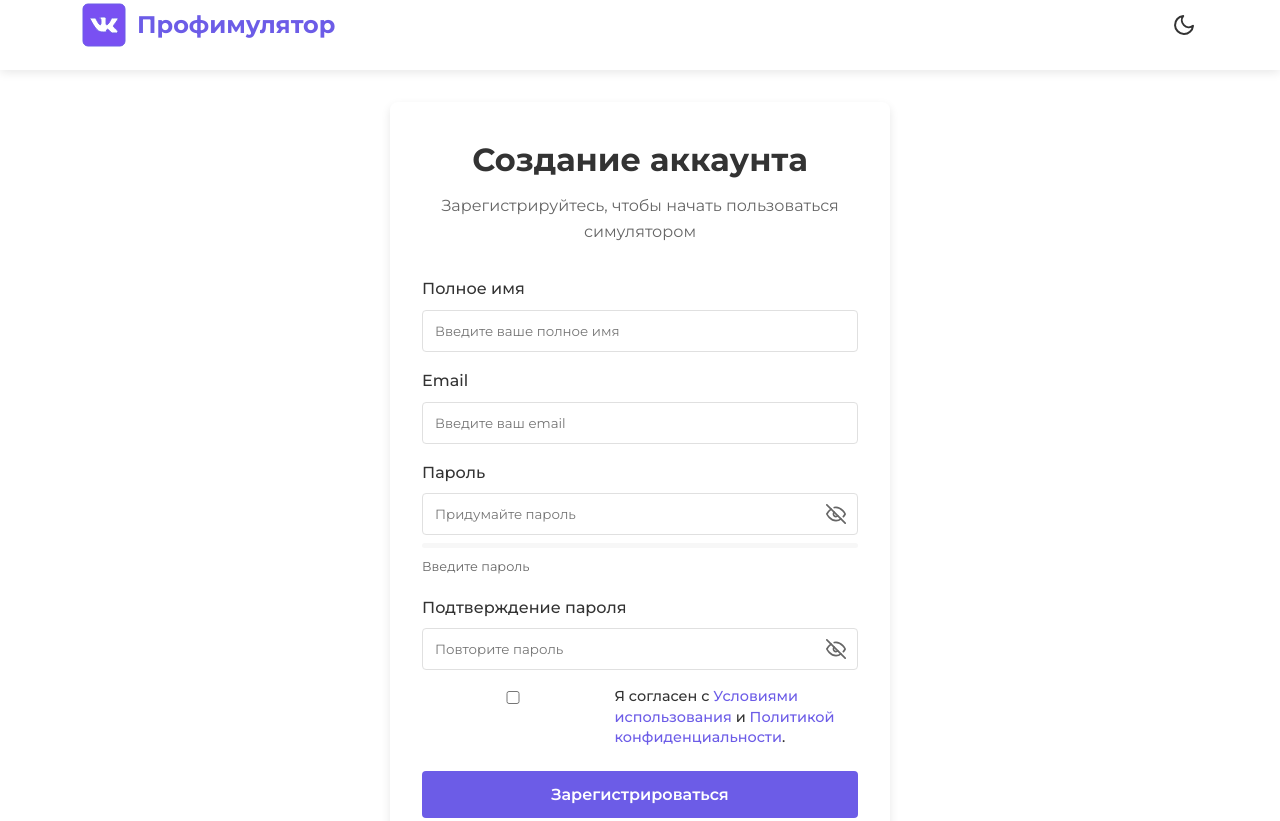
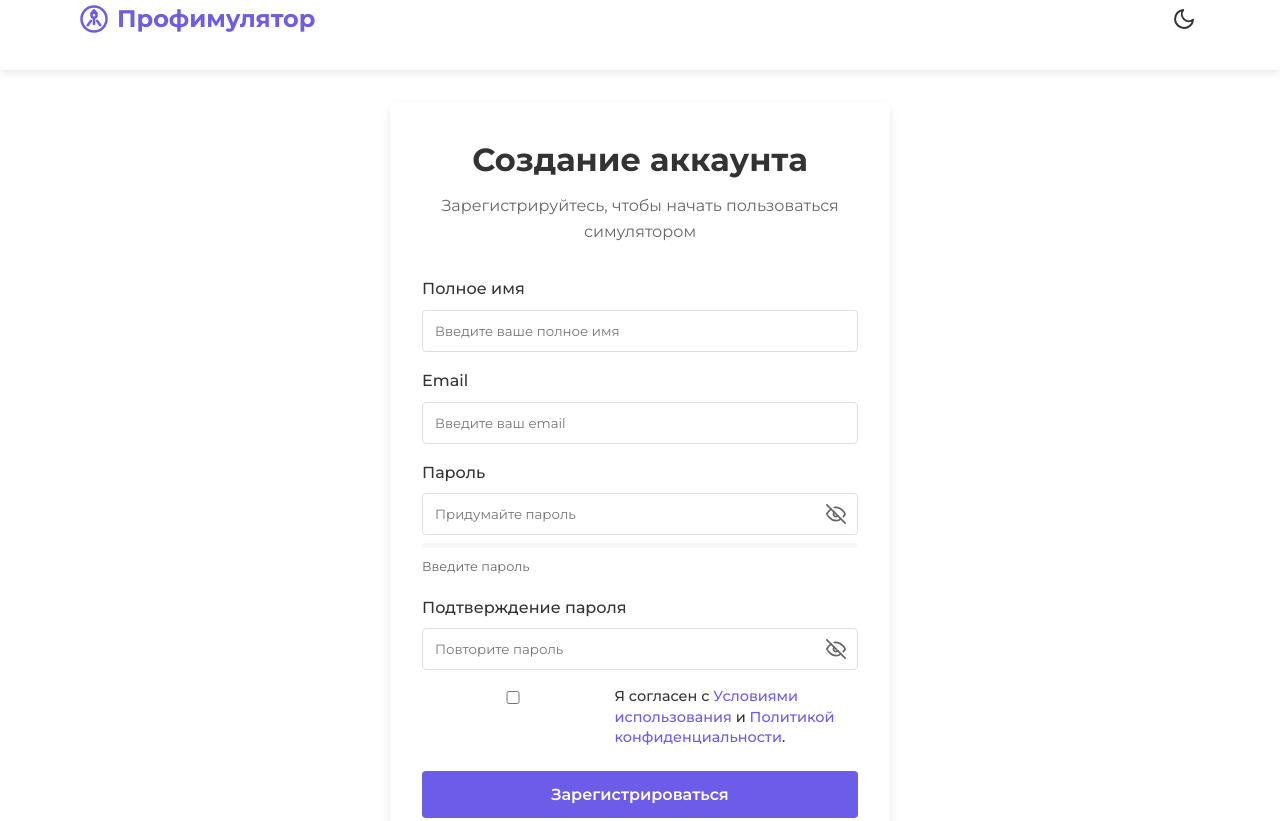
Before and after one commit to Giomio007/giomio.github.io, a plain HTML site: page register.html in a window 1280 px wide. Shown: the top 821 px of the page. Drawn offline with Linux system fonts and the light colour scheme.

Commit message:
Update register.html

```diff
--- a/register.html
+++ b/register.html
@@ -15,10 +15,14 @@
         <div class="container">
             <nav class="nav">
                 <div class="logo">
-                    <svg xmlns="http://www.w3.org/2000/svg" x="0px" y="0px" width="50" height="50" viewBox="0 0 50 50"
-style="fill:#7950F2;">
-    <path d="M41,4H9C6.24,4,4,6.24,4,9v32c0,2.76,2.24,5,5,5h32c2.76,0,5-2.24,5-5V9C46,6.24,43.76,4,41,4z M37.72,33l-3.73-0.01 c0,0-0.08,0.01-0.21,0.01c-0.3,0-0.92-0.08-1.65-0.58c-1.31-0.91-2.56-3.17-3.55-3.17c-0.07,0-0.13,0.01-0.19,0.03 c-0.86,0.27-1.12,1.13-1.12,2.18c0,0.37-0.26,0.54-0.96,0.54h-1.93c-2.16,0-4.25-0.05-6.6-2.62c-3.46-3.79-6.7-10.53-6.7-10.53 s-0.18-0.39,0.01-0.62c0.18-0.21,0.6-0.23,0.76-0.23c0.04,0,0.06,0,0.06,0h4c0,0,0.37,0.07,0.64,0.27c0.23,0.17,0.35,0.48,0.35,0.48 s0.68,1.32,1.53,2.81c1.43,2.46,2.2,3.28,2.75,3.28c0.09,0,0.18-0.02,0.27-0.07c0.82-0.45,0.58-4.09,0.58-4.09s0.01-1.32-0.42-1.9 c-0.33-0.46-0.96-0.59-1.24-0.63c-0.22-0.03,0.14-0.55,0.62-0.79c0.62-0.3,1.65-0.36,2.89-0.36h0.6c1.17,0.02,1.2,0.14,1.66,0.25 c1.38,0.33,0.91,1.62,0.91,4.71c0,0.99-0.18,2.38,0.53,2.85c0.05,0.03,0.12,0.05,0.21,0.05c0.46,0,1.45-0.59,3.03-3.26 c0.88-1.52,1.56-3.03,1.56-3.03s0.15-0.27,0.38-0.41c0.22-0.13,0.22-0.13,0.51-0.13h0.03c0.32,0,3.5-0.03,4.2-0.03h0.08 c0.67,0,1.28,0.01,1.39,0.42c0.16,0.62-0.49,1.73-2.2,4.03c-2.82,3.77-3.14,3.49-0.8,5.67c2.24,2.08,2.7,3.09,2.78,3.22 C39.68,32.88,37.72,33,37.72,33z"></path>
-</svg>
+                    <svg width="30" height="30" viewBox="0 0 24 24" fill="none" stroke="currentColor" stroke-width="2" stroke-linecap="round" stroke-linejoin="round">
+                        <circle cx="12" cy="12" r="10"></circle>
+                        <path d="M14 9a2 2 0 1 1-4 0 2 2 0 0 1 4 0z"></path>
+                        <path d="M9.5 13.5L7 17"></path>
+                        <path d="M14.5 13.5L17 17"></path>
+                        <path d="M12 12v4"></path>
+                        <path d="M10 7.5l2-2.5 2 2.5"></path>
+                    </svg>
                     <h1>Профимулятор</h1>
                 </div>
                 <div class="theme-toggle">
```
